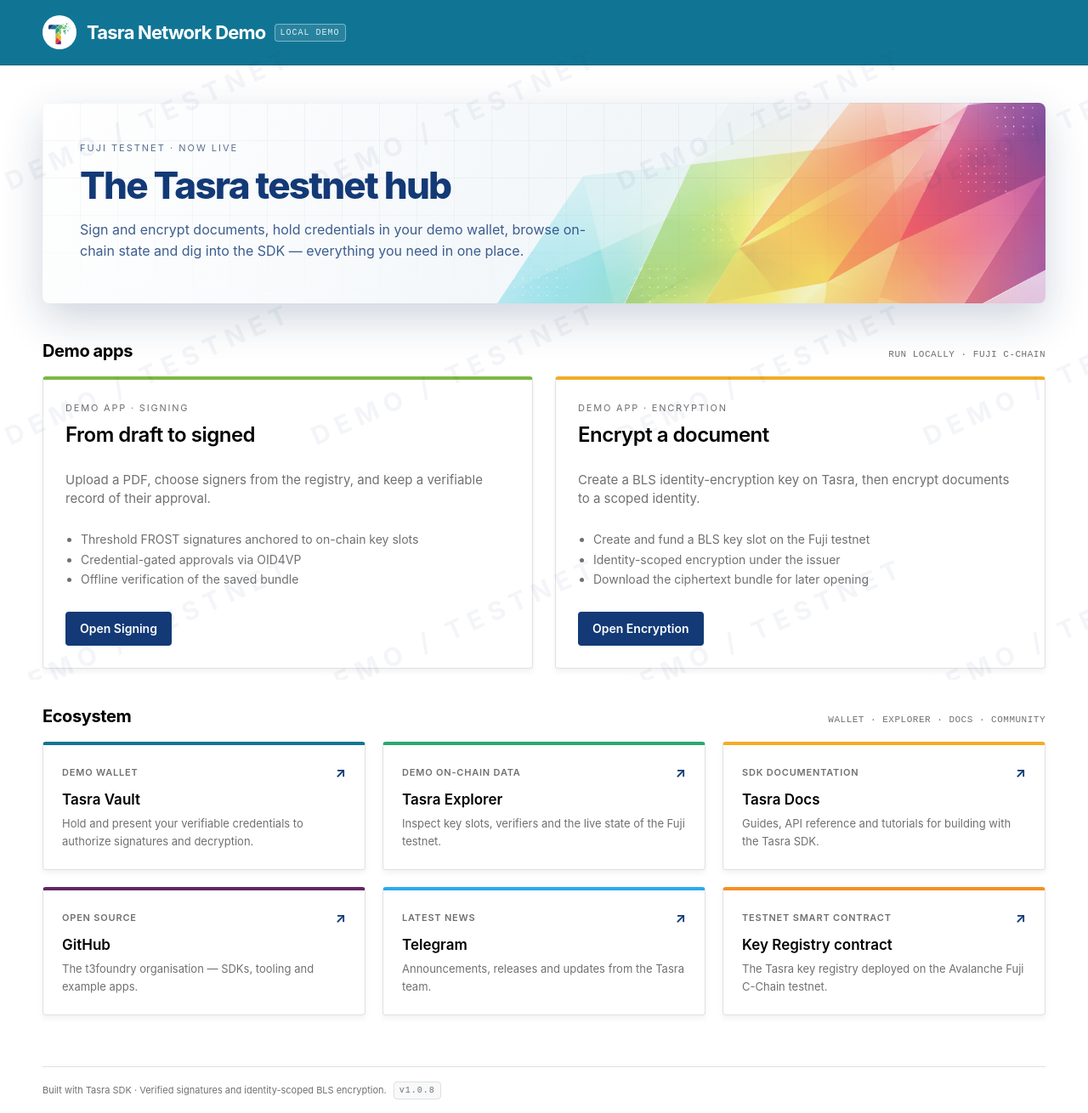
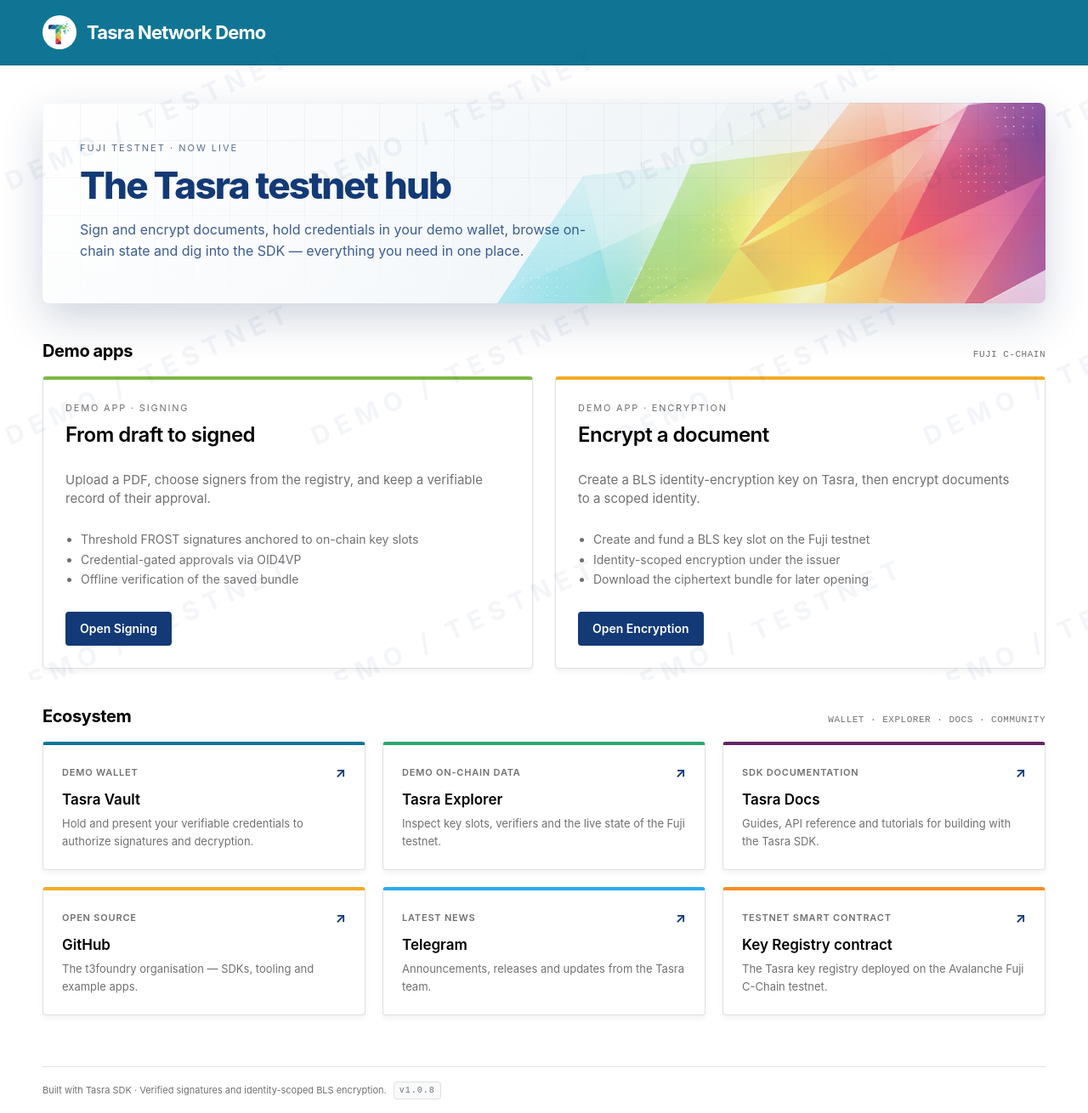
Before and after one commit to t3foundry/tasra-demo, a React (Vite) app in the folder web/: page / in a window 1280 px wide. Shown: the whole page at 85% size. Built offline with nearby package versions, Linux system fonts and the light colour scheme.

Commit message:
Landing page update

```diff
--- a/web/src/App.tsx
+++ b/web/src/App.tsx
@@ -23,7 +23,6 @@
         <a className="brand" href="/">
           <img className="brand-logo" src="/tasra-logo.png" alt="" />
           <span className="brand-name">Tasra Network Demo</span>
-          <span className="label">LOCAL DEMO</span>
         </a>
         {signing ? (
           <nav aria-label="Main">
--- a/web/src/pages/Landing.tsx
+++ b/web/src/pages/Landing.tsx
@@ -73,7 +73,7 @@
     description:
       'Guides, API reference and tutorials for building with the Tasra SDK.',
     href: 'https://docs.tasra.network',
-    accent: 'var(--gold)',
+    accent: 'var(--purple)',
   },
   {
     title: 'GitHub',
@@ -81,7 +81,7 @@
     description:
       'The t3foundry organisation — SDKs, tooling and example apps.',
     href: 'https://github.com/t3foundry',
-    accent: 'var(--purple)',
+    accent: 'var(--gold)',
   },
   {
     title: 'Telegram',
@@ -161,9 +161,7 @@
       <div className="landing-section">
         <div className="landing-section-head">
           <h2>Demo apps</h2>
-          <span className="landing-section-note">
-            Run locally · Fuji C-Chain
-          </span>
+          <span className="landing-section-note">Fuji C-Chain</span>
         </div>
         <div className="app-grid">
           {demoApps.map((app) => (
```
